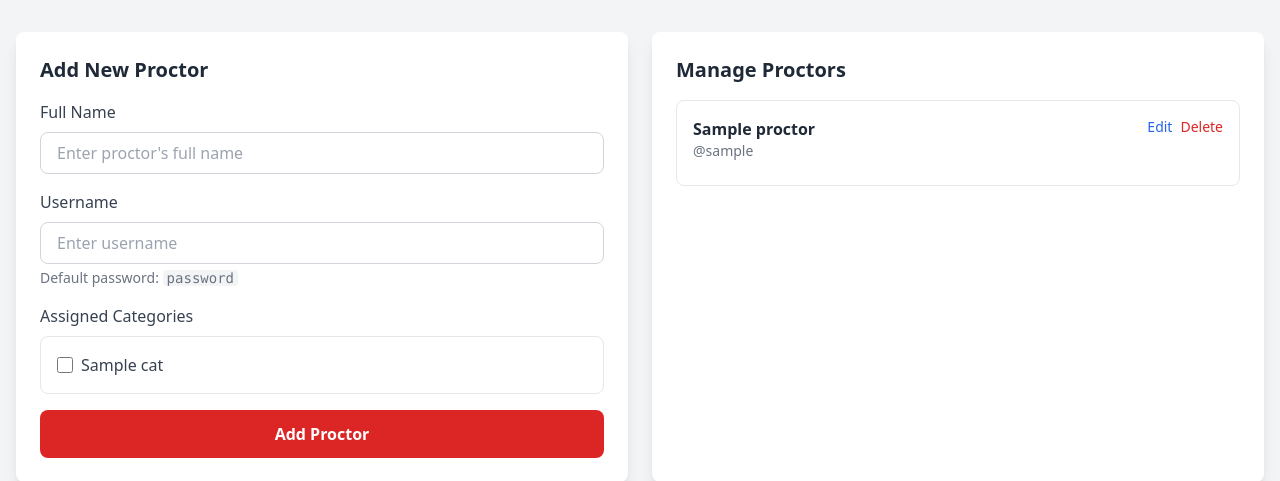
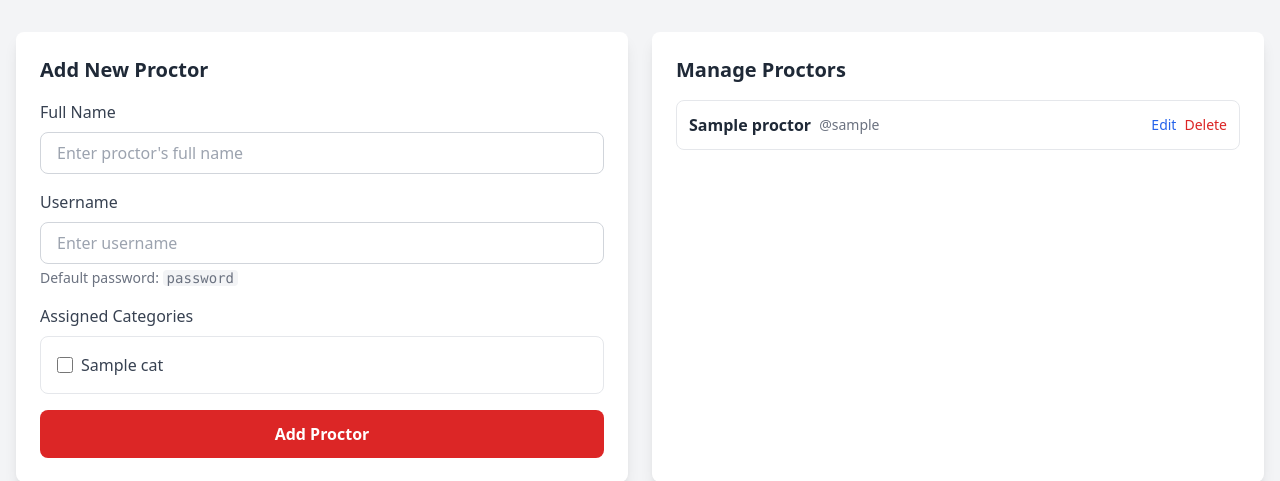
Before and after one commit to kdrivas1989/judgetest, a Flask app: template templates/admin.html in a window 1280 px wide. Shown: the part 72-553 px from the top of the page. Run offline with Flask 2, Linux system fonts and the light colour scheme; the template is opened without the code that fills it: most values are stand-ins (such as "Sample title", 1, 10 or a date in 2020); some libraries are stand-ins or nearby versions.

Commit message:
Display proctor info on single line in admin panel
Show name, username, and assigned categories all on one line
in the Manage Proctors section for better readability.

Co-Authored-By: Claude Opus 4.5 <noreply@anthropic.com>

```diff
--- a/templates/admin.html
+++ b/templates/admin.html
@@ -63,25 +63,21 @@
                 <div id="proctorList" class="space-y-3 max-h-96 overflow-y-auto">
                     {% if proctors %}
                         {% for username, proctor in proctors.items() %}
-                        <div class="border rounded-lg p-4 hover:bg-gray-50" data-username="{{ username }}">
-                            <div class="flex justify-between items-start">
-                                <div>
-                                    <p class="font-semibold text-gray-800">{{ proctor.name }}</p>
-                                    <p class="text-sm text-gray-500">@{{ username }}</p>
-                                    <div class="mt-2 flex flex-wrap gap-1">
-                                        {% for cat_id in proctor.get('categories', []) %}
-                                            {% if cat_id in categories %}
-                                            <span class="bg-blue-100 text-blue-800 text-xs px-2 py-1 rounded">
-                                                {{ categories[cat_id].name }}
-                                            </span>
-                                            {% endif %}
-                                        {% endfor %}
-                                        {% if not proctor.get('categories') %}
-                                        <span class="text-gray-400 text-sm italic">No categories assigned</span>
+                        <div class="border rounded-lg p-3 hover:bg-gray-50" data-username="{{ username }}">
+                            <div class="flex justify-between items-center">
+                                <div class="flex items-center gap-2 flex-wrap">
+                                    <span class="font-semibold text-gray-800">{{ proctor.name }}</span>
+                                    <span class="text-sm text-gray-500">@{{ username }}</span>
+                                    {% for cat_id in proctor.get('categories', []) %}
+                                        {% if cat_id in categories %}
+                                        <span class="bg-blue-100 text-blue-800 text-xs px-2 py-1 rounded">{{ categories[cat_id].name }}</span>
                                         {% endif %}
-                                    </div>
+                                    {% endfor %}
+                                    {% if not proctor.get('categories') %}
+                                    <span class="text-gray-400 text-sm italic">No categories</span>
+                                    {% endif %}
                                 </div>
-                                <div class="flex gap-2">
+                                <div class="flex gap-2 ml-2">
                                     <button onclick="editProctor('{{ username }}')"
                                         class="text-blue-600 hover:text-blue-800 text-sm font-medium">
                                         Edit
```
